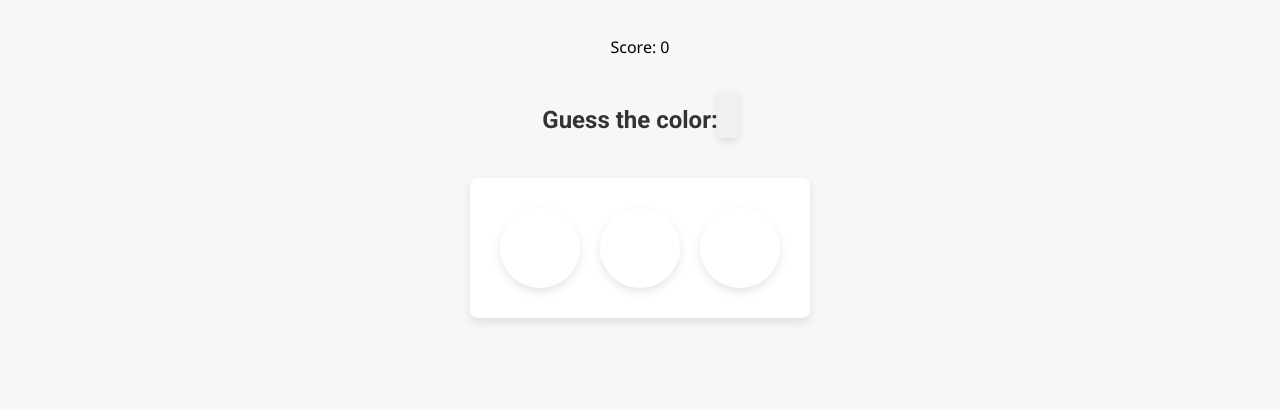
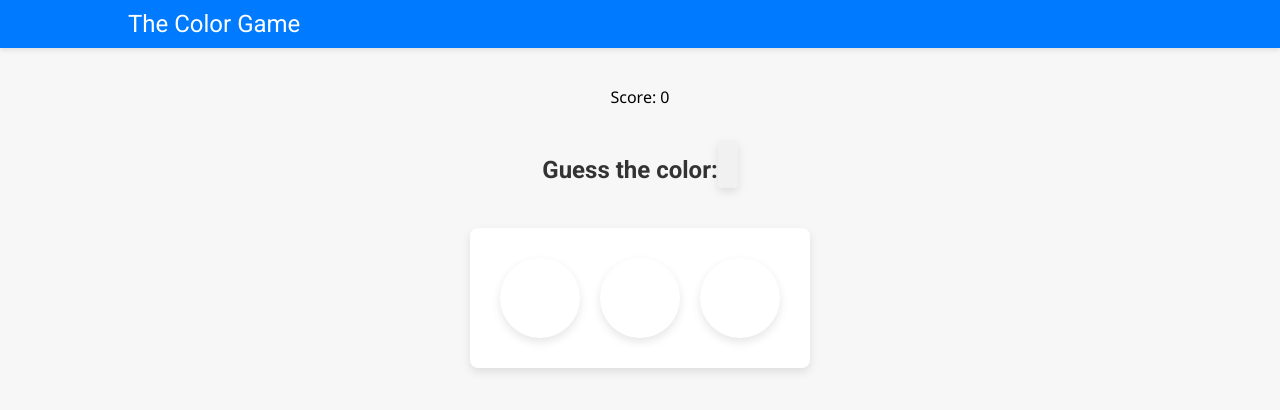
Before and after one commit to MaxGranberg/TheColorGame, a website built with Vite: page src/index.html in a window 1280 px wide. Built offline with nearby package versions, Linux system fonts and the light colour scheme; what randomly-generate would draw is missing.

Commit message:
Add a navbar

```diff
--- a/src/css/styles.css
+++ b/src/css/styles.css
@@ -10,12 +10,31 @@ body {
 }
 
 #app {
+	padding-top: 70px;
 	display: flex;
 	flex-direction: column;
 	justify-content: flex-start;
 	align-items: center;
 	height: 100%;
-	padding-top: 20px;
+}
+
+#navbar {
+  width: 100%;
+  position: fixed;
+  top: 0;
+  left: 0;
+  background-color: #007BFF;
+  padding: 10px 0;
+  z-index: 10;
+  box-shadow: 0 2px 5px rgba(0, 0, 0, 0.1);
+}
+
+.nav-content {
+  width: 80%;
+  margin: 0 auto;
+  color: white;
+  font-size: 1.5em;
+  font-family: 'Roboto', sans-serif;
 }
 
 h1 {
--- a/src/index.html
+++ b/src/index.html
@@ -12,6 +12,11 @@
 </head>
 
 <body>
+  <nav id="navbar">
+    <div class="nav-content">
+      The Color Game
+    </div>
+  </nav>
   <div id="app">
     <p id="score">Score: 0</p>
     <h1>Guess the color: <span id="rgbStringToGuess"></span></h1>
```
